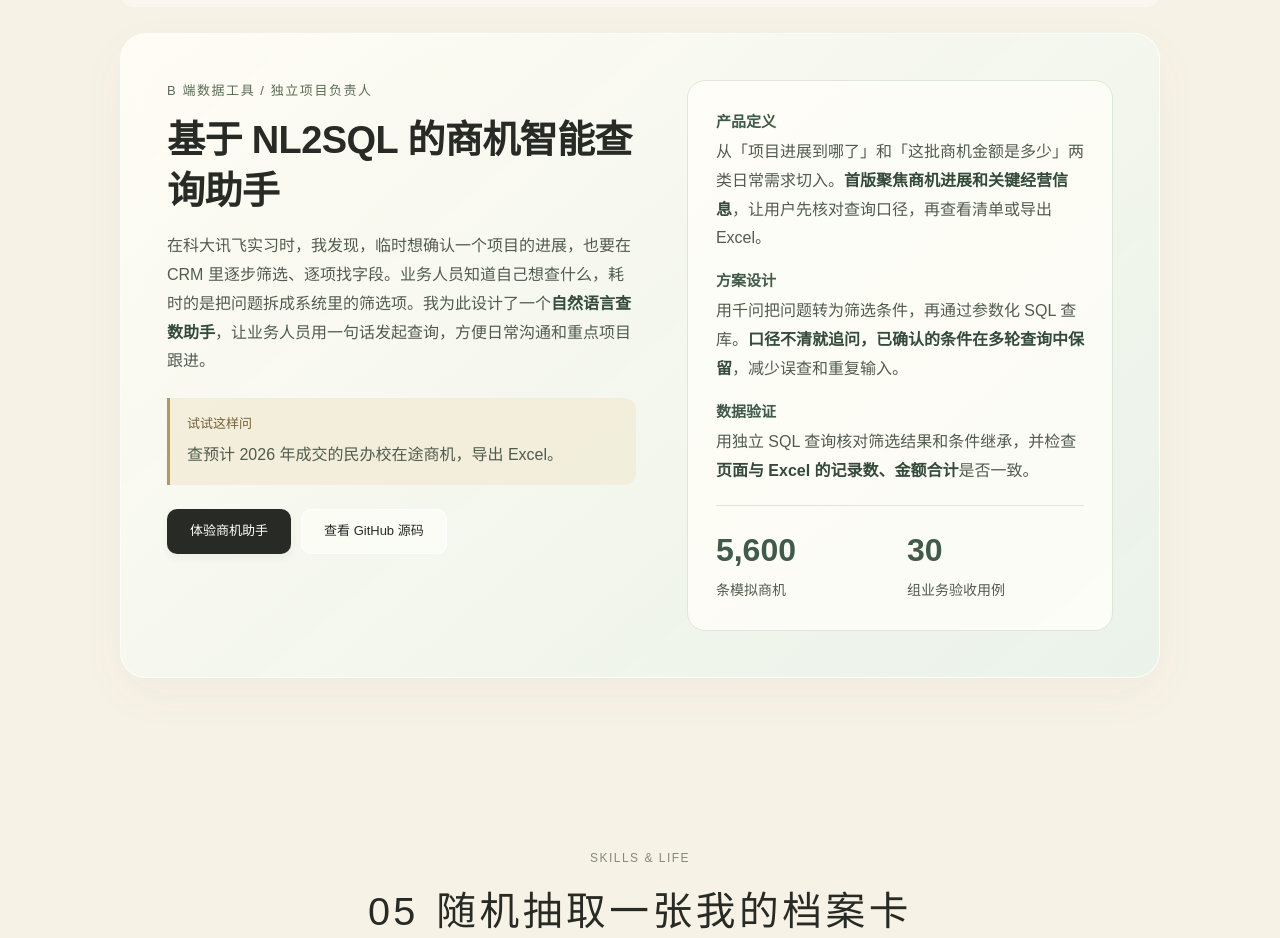
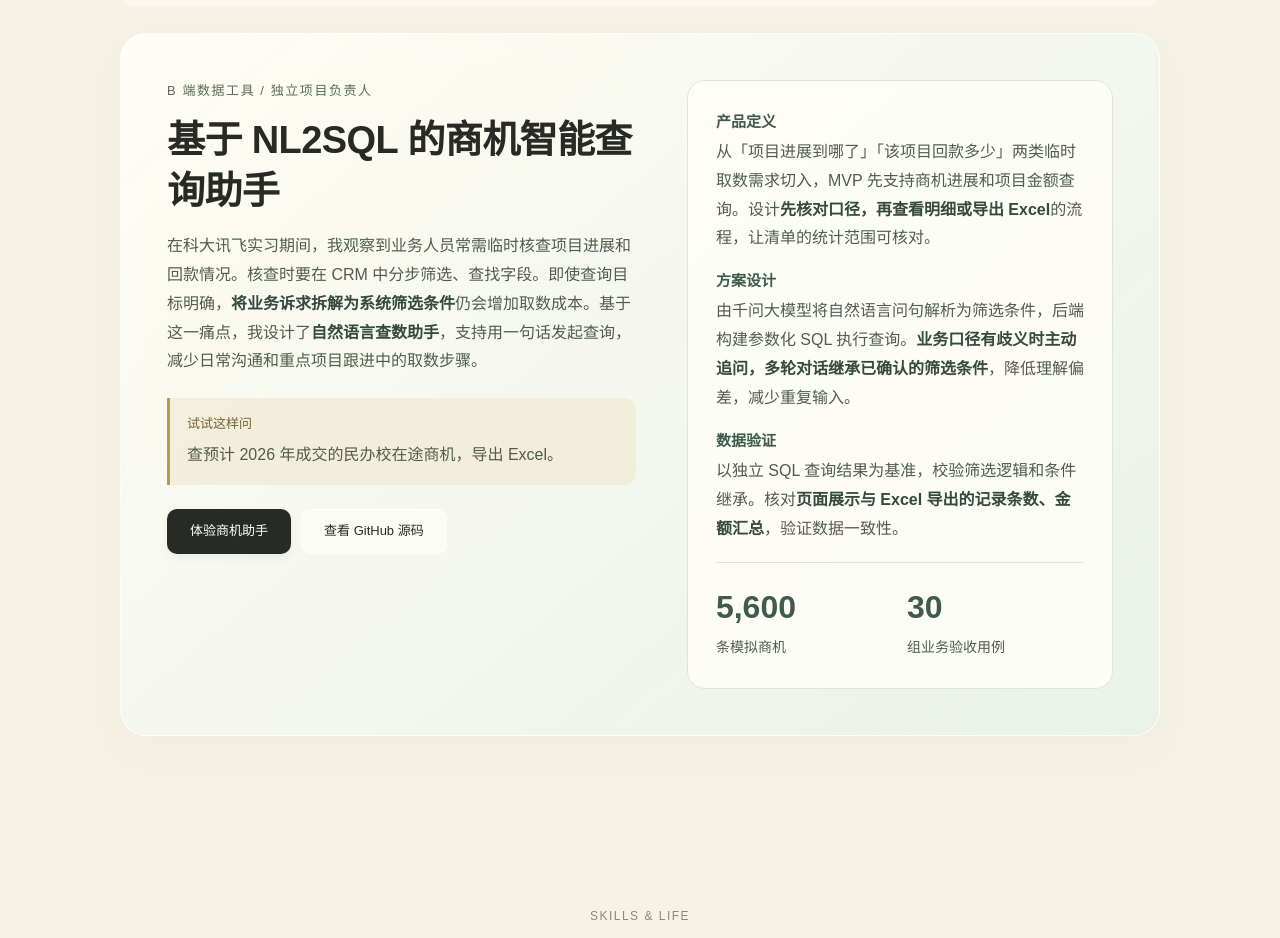
Before and after one commit to HongleiWang04/honglei-portfolio, a plain HTML site: page index.html in a window 1280 px wide. Shown: the part 4580-5518 px from the top of the page. Drawn offline with Linux system fonts and the light colour scheme.

Commit message:
Clarify the opportunity assistant problem, MVP, and validation

```diff
--- a/index.html
+++ b/index.html
@@ -90,7 +90,7 @@
         <div class="opportunity-main">
           <p class="myday-overline">B 端数据工具 / 独立项目负责人</p>
           <h3 id="opportunity-title">基于 NL2SQL 的商机智能查询助手</h3>
-          <p>在科大讯飞实习时，我发现，临时想确认一个项目的进展，也要在 CRM 里逐步筛选、逐项找字段。业务人员知道自己想查什么，耗时的是把问题拆成系统里的筛选项。我为此设计了一个<strong>自然语言查数助手</strong>，让业务人员用一句话发起查询，方便日常沟通和重点项目跟进。</p>
+          <p>在科大讯飞实习期间，我观察到业务人员常需临时核查项目进展和回款情况。核查时要在 CRM 中分步筛选、查找字段。即使查询目标明确，<strong>将业务诉求拆解为系统筛选条件</strong>仍会增加取数成本。基于这一痛点，我设计了<strong>自然语言查数助手</strong>，支持用一句话发起查询，减少日常沟通和重点项目跟进中的取数步骤。</p>
           <div class="opportunity-example">
             <span>试试这样问</span>
             <p>查预计 2026 年成交的民办校在途商机，导出 Excel。</p>
@@ -102,9 +102,9 @@
         </div>
         <div class="opportunity-details">
           <dl>
-            <div><dt>产品定义</dt><dd>从「项目进展到哪了」和「这批商机金额是多少」两类日常需求切入。<strong>首版聚焦商机进展和关键经营信息</strong>，让用户先核对查询口径，再查看清单或导出 Excel。</dd></div>
-            <div><dt>方案设计</dt><dd>用千问把问题转为筛选条件，再通过参数化 SQL 查库。<strong>口径不清就追问，已确认的条件在多轮查询中保留</strong>，减少误查和重复输入。</dd></div>
-            <div><dt>数据验证</dt><dd>用独立 SQL 查询核对筛选结果和条件继承，并检查<strong>页面与 Excel 的记录数、金额合计</strong>是否一致。</dd></div>
+            <div><dt>产品定义</dt><dd>从「项目进展到哪了」「该项目回款多少」两类临时取数需求切入，MVP 先支持商机进展和项目金额查询。设计<strong>先核对口径，再查看明细或导出 Excel</strong>的流程，让清单的统计范围可核对。</dd></div>
+            <div><dt>方案设计</dt><dd>由千问大模型将自然语言问句解析为筛选条件，后端构建参数化 SQL 执行查询。<strong>业务口径有歧义时主动追问，多轮对话继承已确认的筛选条件</strong>，降低理解偏差，减少重复输入。</dd></div>
+            <div><dt>数据验证</dt><dd>以独立 SQL 查询结果为基准，校验筛选逻辑和条件继承。核对<strong>页面展示与 Excel 导出的记录条数、金额汇总</strong>，验证数据一致性。</dd></div>
           </dl>
           <div class="opportunity-metrics">
             <div><strong>5,600</strong><span>条模拟商机</span></div>
```
